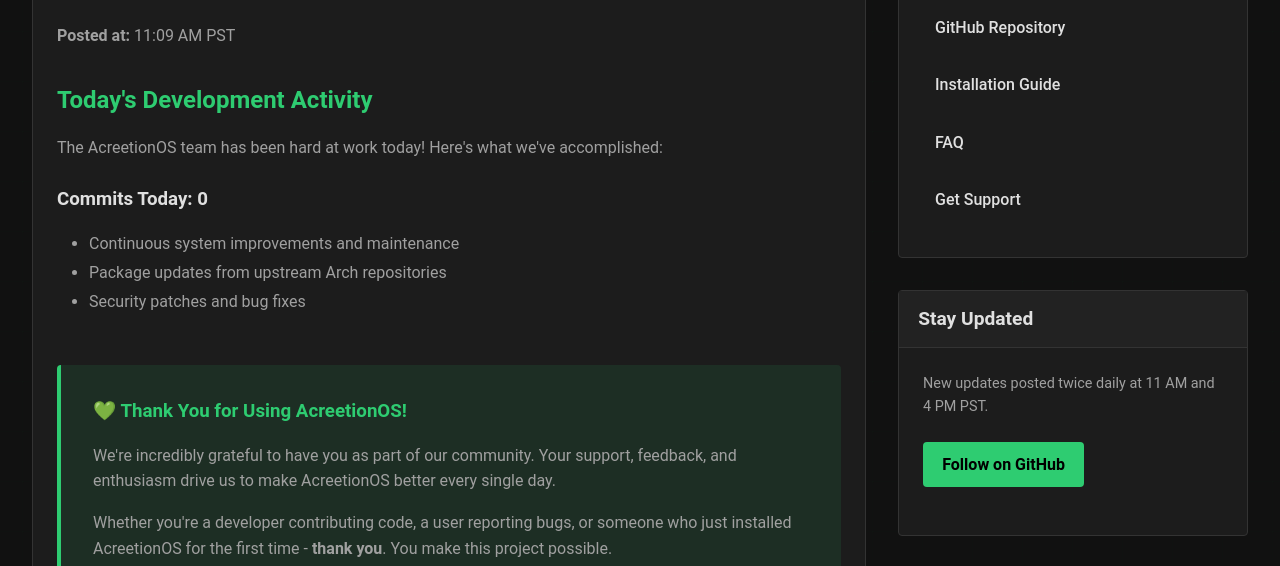
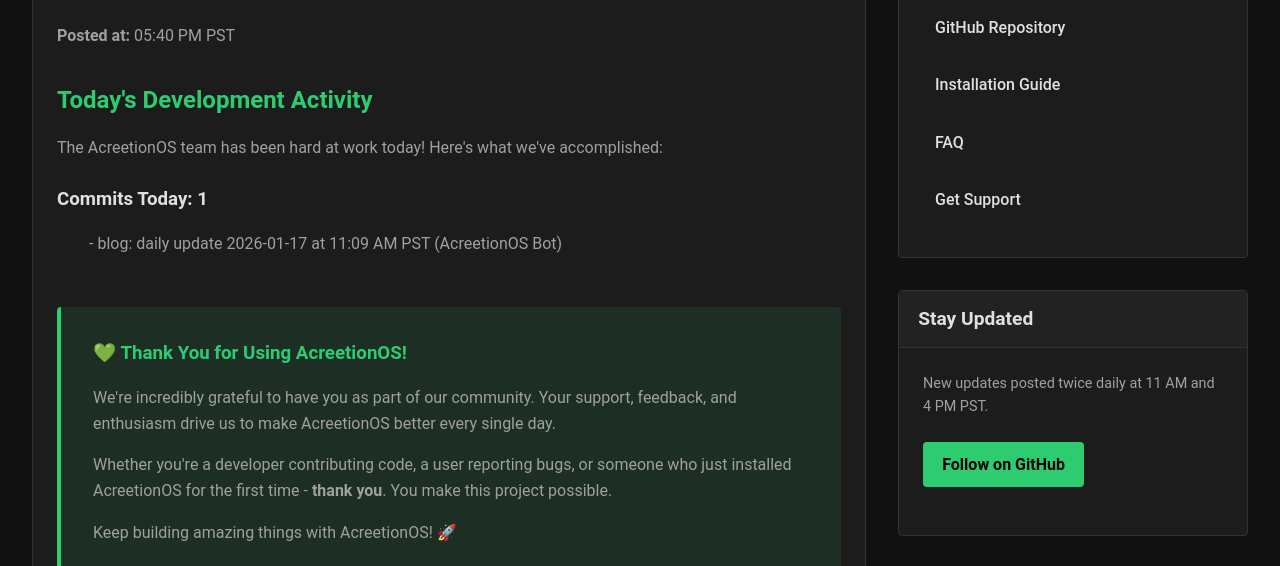
Before and after one commit to AcreetionOS-Linux/acreetionos-linux.github.io, a website: page blog/posts/2026-01-17.html in a window 1280 px wide. Shown: the part 191-757 px from the top of the page. Drawn offline with Linux system fonts and the light colour scheme.

Commit message:
blog: daily update 2026-01-17 at 05:40 PM PST
Automated blog post with today's development activity.
Thank you to our amazing community! 💚

```diff
--- a/blog/posts/2026-01-17.html
+++ b/blog/posts/2026-01-17.html
@@ -35,7 +35,7 @@
 </div>
 <div class="box-body">
 <p style="color: var(--acreetion-text); margin-bottom: 1rem;">
-<strong>Posted at:</strong> 11:09 AM PST
+<strong>Posted at:</strong> 05:40 PM PST
 </p>
 
 <h2 style="color: var(--acreetion-green); margin-top: 2rem; margin-bottom: 1rem;">
@@ -45,11 +45,11 @@
 <p>The AcreetionOS team has been hard at work today! Here's what we've accomplished:</p>
 
 <h3 style="color: var(--acreetion-text-bright); margin-top: 1.5rem; margin-bottom: 0.5rem;">
-Commits Today: 0
+Commits Today: 1
 </h3>
 
 <ul style="margin-left: 2rem; margin-top: 1rem; line-height: 1.8; color: var(--acreetion-text);">
-<li>Continuous system improvements and maintenance</li><li>Package updates from upstream Arch repositories</li><li>Security patches and bug fixes</li>
+- blog: daily update 2026-01-17 at 11:09 AM PST (AcreetionOS Bot)
 </ul>
 
 <div style="margin-top: 3rem; padding: 2rem; background: rgba(46, 204, 113, 0.1); border-left: 4px solid var(--acreetion-green); border-radius: 4px;">
```
